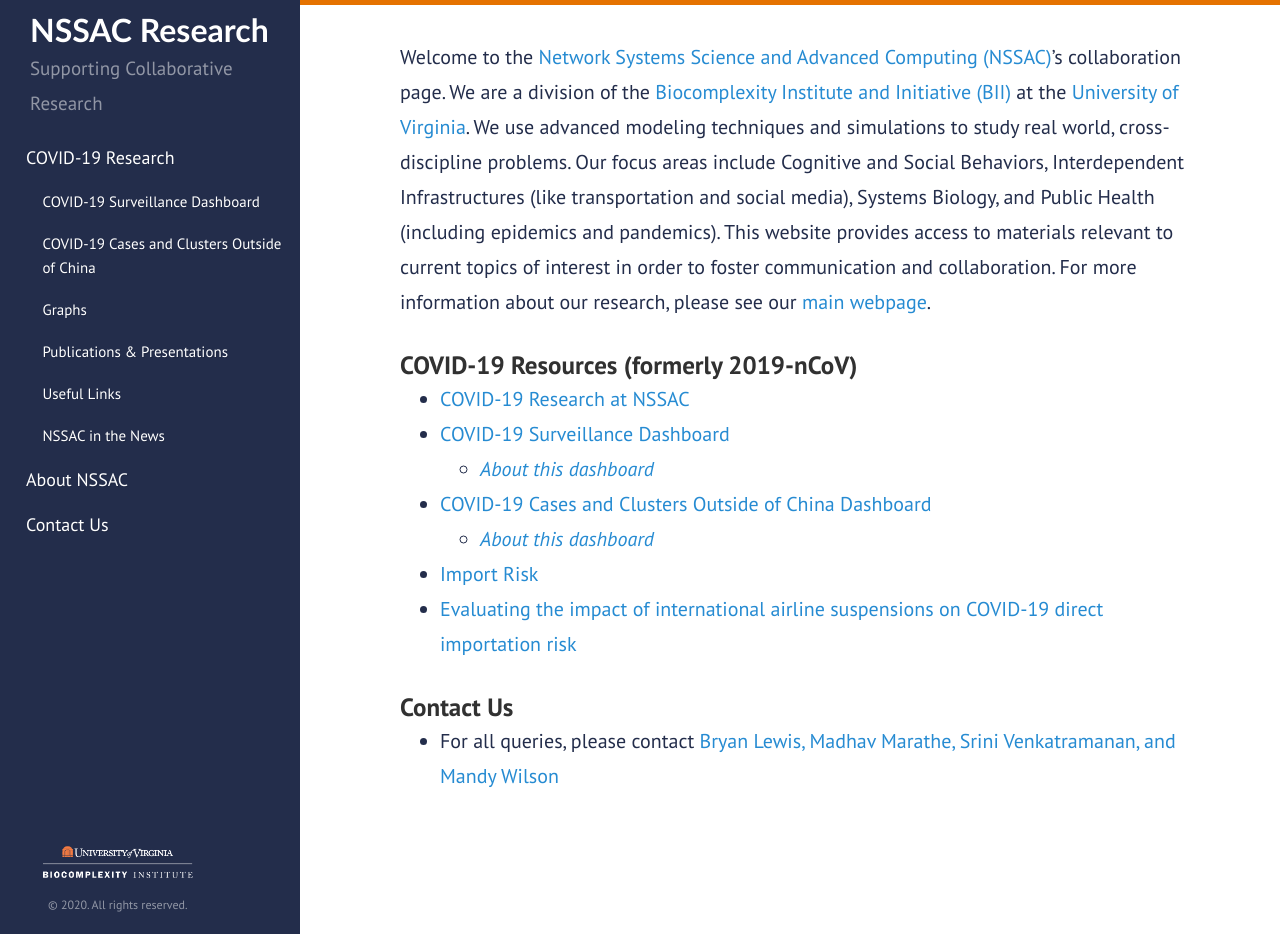
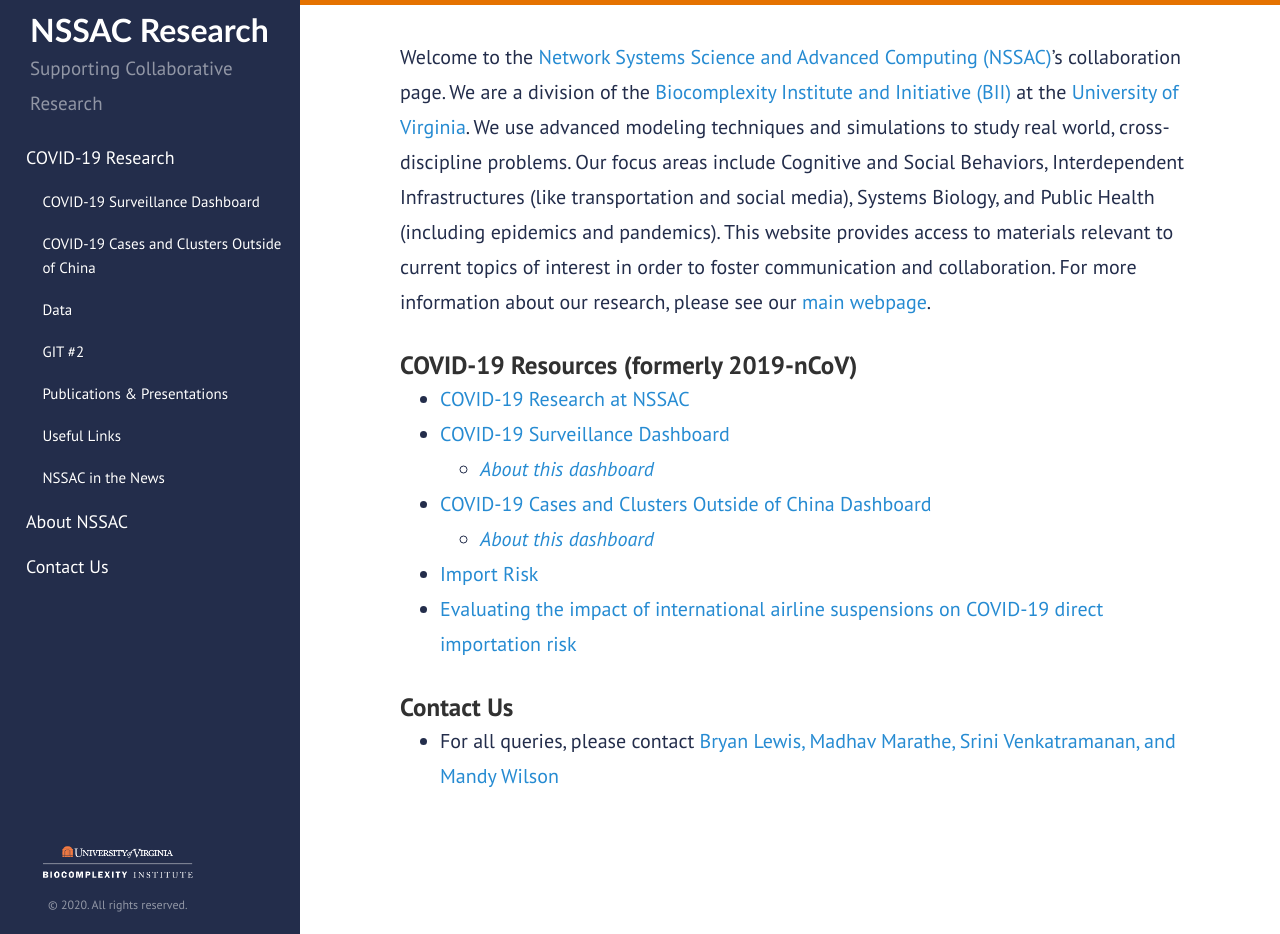
Before and after one commit to mehta-gaurav/mehta-gaurav.github.io, a Jekyll site: the page built from index.md, in a window 1280 px wide and 934 px high. Built offline with Jekyll 4.4.1, drawn with Linux system fonts in a browser that asks for light colours.

Commit message:
Update sidebar.html

```diff
--- a/_includes/sidebar.html
+++ b/_includes/sidebar.html
@@ -39,8 +39,8 @@
 <!--                  <input type="checkbox" id="sm3"> -->
           </li>
 <!--	  <li class="sub-menu1"><a href="https://mehta-gaurav.github.io/covid-19/covid-19_imported_cases">About this dashboard</a></li> -->
-<!--      <li class="sub-menu"><a href="https://mehta-gaurav.github.io/covid-19/data">Data</a></li>	 -->
-	  <li class="sub-menu"><a href="https://mehta-gaurav.github.io/covid-19/graphs">Graphs</a></li>
+          <li class="sub-menu"><a href="https://mehta-gaurav.github.io/covid-19/data">Data</a></li>
+	  <li class="sub-menu"><a href="https://mehta-gaurav.github.io/covid-19/graphs">GIT #2</a></li>
           <li class="sub-menu"><a href="https://mehta-gaurav.github.io/covid-19/publications">Publications &amp; Presentations</a></li>
 <!--      <li><a href="https://nssac.github.io/covid-19/import_risk.html" target="_blank">Import Risk</a></li> -->
 	  <li class="sub-menu"><a href="https://mehta-gaurav.github.io/covid-19/other_resources">Useful Links</a></li>
```
